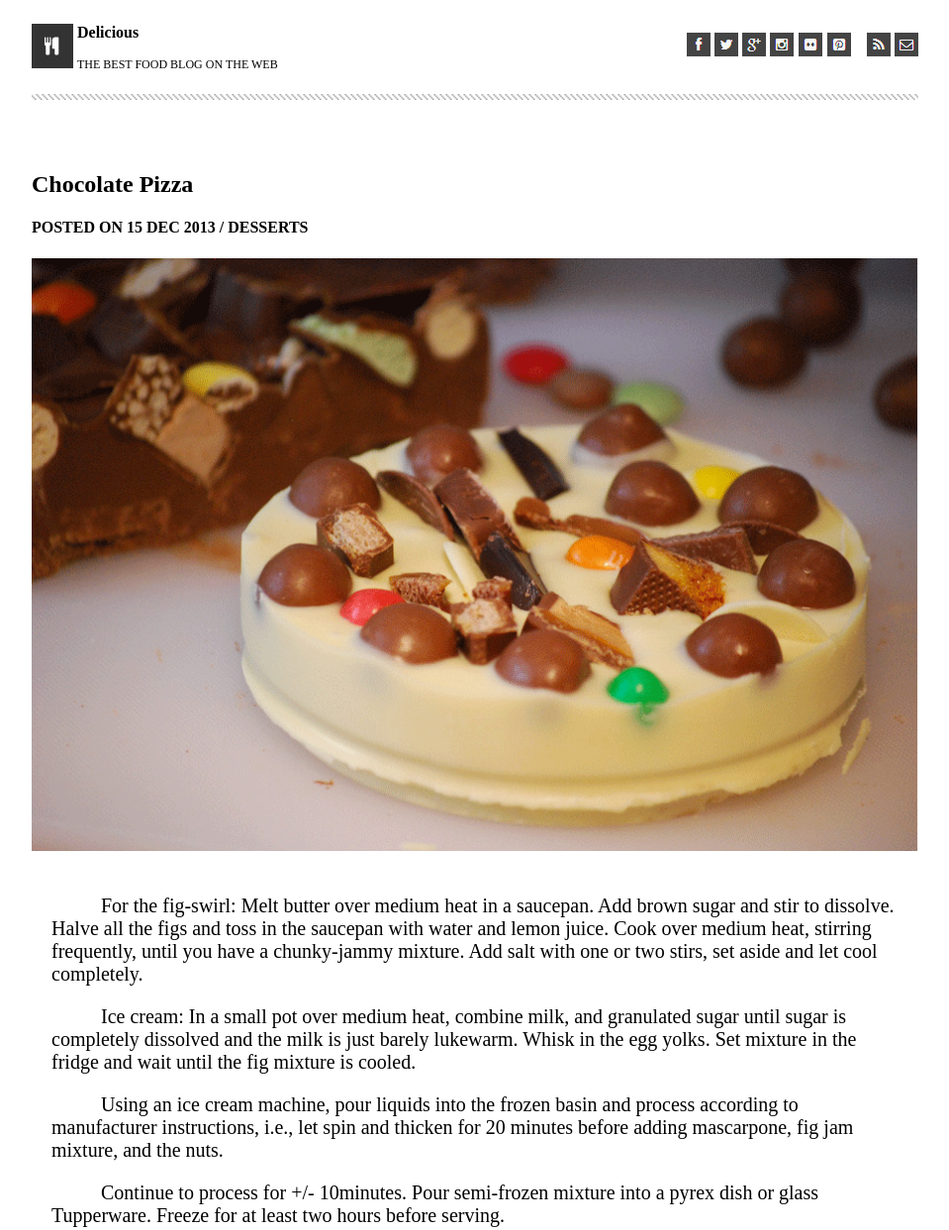
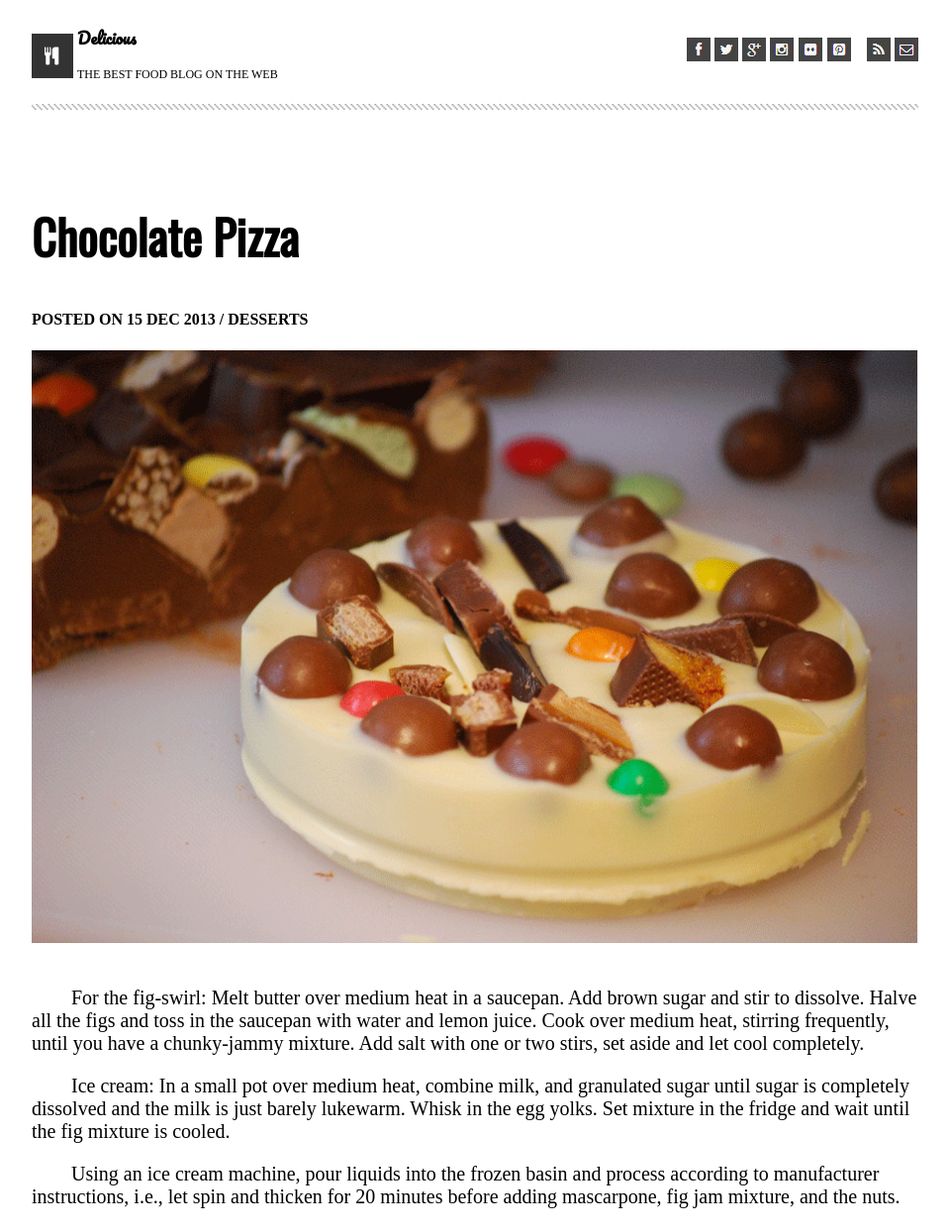
Before and after one commit to sethripman/chocolate-pizza, a plain HTML site: page index.html in a window 1280 px wide. Shown: the top 1243 px of the page at 99% size, without its empty margins (160-1119 px from the left). Drawn offline with nearby package versions, Linux system fonts and the light colour scheme.

Commit message:
added fonts

```diff
--- a/style.css
+++ b/style.css
@@ -1,3 +1,5 @@
+@import url('https://fonts.googleapis.com/css?family=Coming+Soon|Merriweather|Oswald|Pacifico|Roboto&display=swap');
+
 html {
     display: flex;
     align-items: center;
@@ -15,6 +17,7 @@ body {
 }
 
 .title {
+    font-family: 'Pacifico', cursive;
     align-items: flex-end;
     font-weight: bold;
 }
@@ -46,10 +49,12 @@ body {
     display: flex;
     font-size: 1.5em;
     background-image: url('./assets/list-bg.png');
+    font-family: 'Coming Soon', cursive;
   }
 
   .column {
     flex: 50%;
+    list-style-type: square;
   }
 
   .divider {
@@ -66,8 +71,9 @@ body {
 
   .recipe-text {
       font-size: 125%;
-      text-indent: 2.5em;
-      padding: 20px;
+      text-indent: 2em;
+      padding-top: 20px;
+      padding-bottom: 20px;
   }
 
   #share {
@@ -85,3 +91,9 @@ body {
   #foot-divider {
     display: inline-flex;
   }
+
+  h1 {
+    font-family: 'Oswald', sans-serif;
+    font-weight: bold;
+    font-size: 3em;
+  }
```
